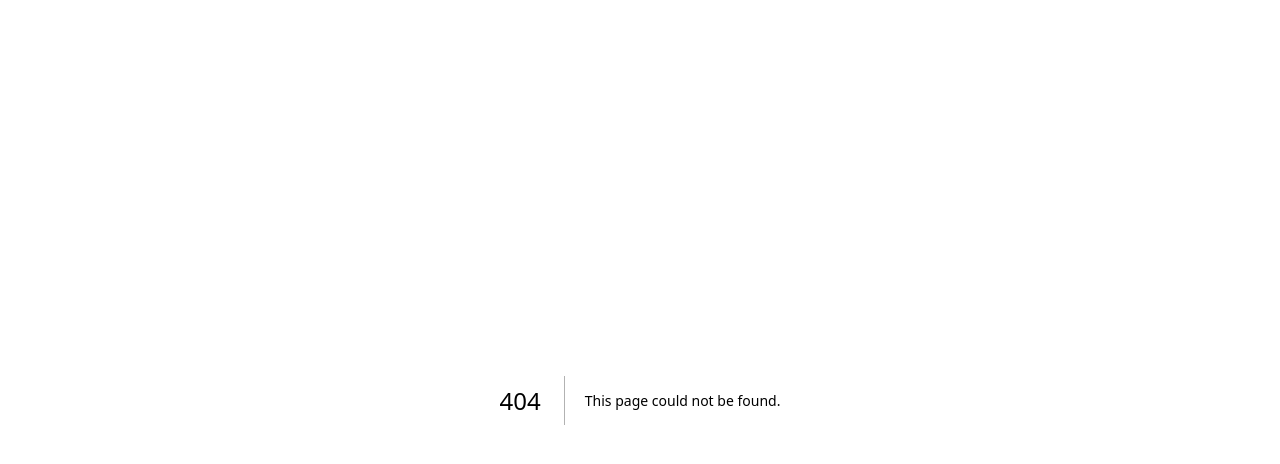
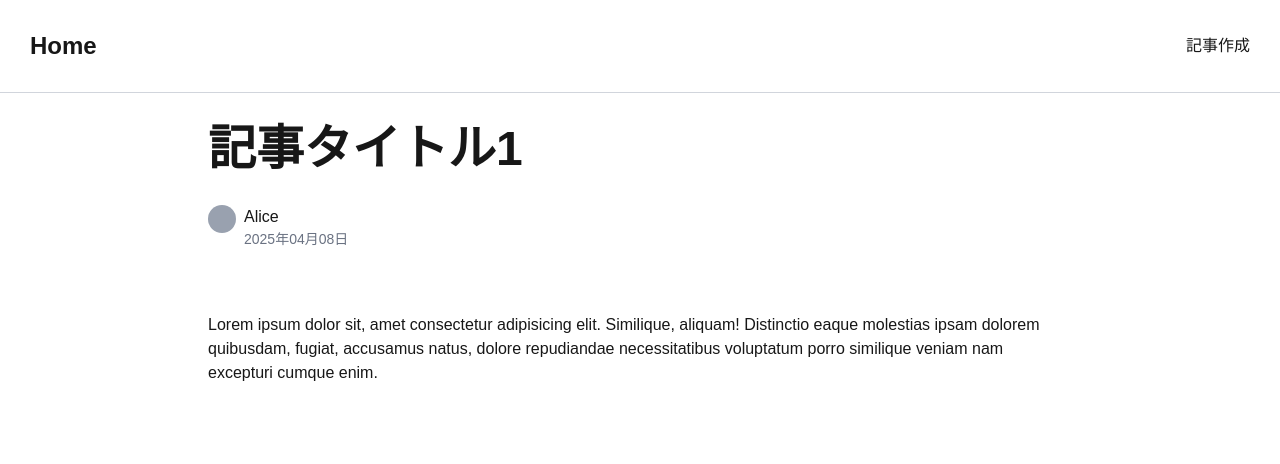
Before and after one commit to la-lala8701/my-blog, a Next.js app: page /post/1 in a window 1280 px wide. Before the commit this address had no page. Shown: the top 464 px of the page. Built offline with nearby package versions, Linux system fonts and the light colour scheme.

Commit message:
✨ 記事表示用のArticleコンポーネントを追加し、投稿ページを実装

```diff
--- /dev/null
+++ b/app/components/Article.tsx
@@ -0,0 +1,31 @@
+'use client';
+import { Params } from "next/dist/server/request/params";
+import { postData, PostData } from "../utils/placeholder-data";
+import { useParams } from "next/navigation";
+
+export const Article = () => {
+  const params: Params = useParams();
+  const data: PostData | undefined = postData.find(
+    (post) => post.id === Number(params.id)
+  );
+
+  if (!data) {
+    return <div className="font-bold text-2xl">記事が見つかりません。</div>;
+  }
+
+  return (
+    <article>
+      <h1 className="text-5xl font-bold mb-8">{data.title}</h1>
+      <div className="flex items-start gap-2">
+        <div className="w-7 h-7 bg-gray-400 rounded-full"></div>
+        <div>
+          <p className="text-base">{data.author}</p>
+          <p className="text-sm text-gray-500">{data.date}</p>
+        </div>
+      </div>
+      <div className="mt-16 space-y-4">
+        <p>{data.content}</p>
+      </div>
+    </article>
+  );
+};
--- /dev/null
+++ b/app/post/[id]/page.tsx
@@ -0,0 +1,16 @@
+import { Container } from "../../components/Container";
+import { Header } from "../../components/Header";
+import { Article } from "@/app/components/Article";
+
+
+export default function Post() {
+
+  return (
+    <div>
+      <Header />
+      <Container>
+        <Article />
+      </Container>
+    </div>
+  );
+}
```
